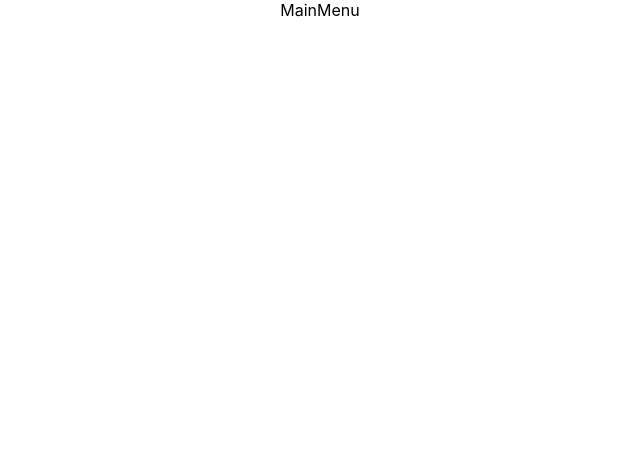
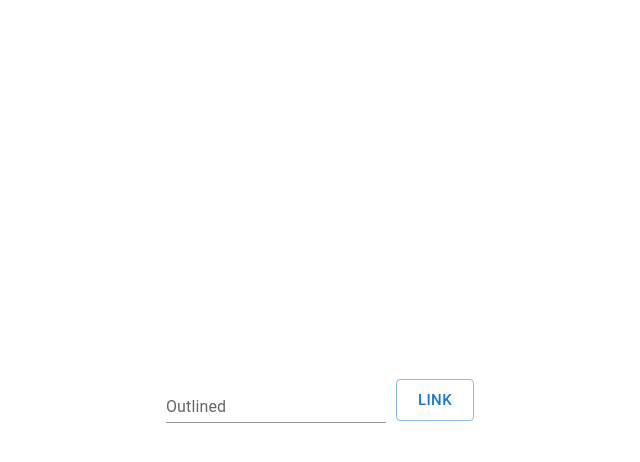
Before and after one commit to Paris22/git-browser, a React (Create React App) app: page / in a window 1280 px wide. Shown: the top 462 px of the page, without its empty margins (320-960 px from the left). Built offline with nearby package versions, Linux system fonts and the light colour scheme.

Commit message:
add styled components, emotion, mui create boilerplate for main menu

```diff
--- a/package.json
+++ b/package.json
@@ -3,6 +3,10 @@
   "version": "0.1.0",
   "private": true,
   "dependencies": {
+    "@emotion/react": "^11.9.0",
+    "@emotion/styled": "^11.8.1",
+    "@mui/material": "^5.8.2",
+    "@mui/styled-engine-sc": "^5.8.0",
     "@testing-library/jest-dom": "^5.16.4",
     "@testing-library/react": "^13.3.0",
     "@testing-library/user-event": "^13.5.0",
@@ -10,6 +14,7 @@
     "react-dom": "^18.1.0",
     "react-router-dom": "^6.3.0",
     "react-scripts": "5.0.1",
+    "styled-components": "^5.3.5",
     "web-vitals": "^2.1.4"
   },
   "scripts": {
--- a/src/App.css
+++ /dev/null
@@ -1,38 +0,0 @@
-.App {
-  text-align: center;
-}
-
-.App-logo {
-  height: 40vmin;
-  pointer-events: none;
-}
-
-@media (prefers-reduced-motion: no-preference) {
-  .App-logo {
-    animation: App-logo-spin infinite 20s linear;
-  }
-}
-
-.App-header {
-  background-color: #282c34;
-  min-height: 100vh;
-  display: flex;
-  flex-direction: column;
-  align-items: center;
-  justify-content: center;
-  font-size: calc(10px + 2vmin);
-  color: white;
-}
-
-.App-link {
-  color: #61dafb;
-}
-
-@keyframes App-logo-spin {
-  from {
-    transform: rotate(0deg);
-  }
-  to {
-    transform: rotate(360deg);
-  }
-}
--- a/src/App.js
+++ b/src/App.js
@@ -1,5 +1,3 @@
-// import logo from './logo.svg';
-import './App.css';
 import {
     Routes,
     Route,
@@ -10,13 +8,13 @@ import UserRepositoryName from "./Components/user-repository-name/user-repositor
 
 function App() {
   return (
-    <div className="App">
+    <>
         <Routes>
             <Route path="/" element={<MainMenu />}/>
             <Route path="/rep-name" element={<RepositoryName />}/>
             <Route path="/user-rep-name" element={<UserRepositoryName />}/>
         </Routes>
-    </div>
+    </>
   );
 }
 
--- /dev/null
+++ b/src/App.styled.js
@@ -0,0 +1,6 @@
+import styled from "styled-components"
+
+
+export const AppWrapper = styled.div`
+
+`
--- a/src/Components/main-Menu/main-menu.js
+++ b/src/Components/main-Menu/main-menu.js
@@ -1,10 +1,27 @@
-import React from 'react';
+import React, {useState} from 'react';
+import {TextField, Button} from "@mui/material";
+import {ButtonWrapper, MainMenuWrapper} from "./main-menu.styled";
+
 
 const MainMenu = () => {
+    const [username, setUsername] = useState('')
+    const changeInputField = (e) => {
+            setUsername(e.target.value)
+    }
+
     return (
-        <div>
-            MainMenu
-        </div>
+        <MainMenuWrapper>
+            <TextField id="outlined-basic" label="Outlined" variant="standard" size="small"
+                       value={username}
+                       onChange={changeInputField}
+            />
+            <ButtonWrapper>
+                <Button variant="outlined" href="#outlined-buttons" size="large">
+                    Link
+                </Button>
+            </ButtonWrapper>
+        </MainMenuWrapper>
+
     );
 };
 
--- /dev/null
+++ b/src/Components/main-Menu/main-menu.styled.js
@@ -0,0 +1,15 @@
+import styled from 'styled-components'
+
+export const MainMenuWrapper = styled.div`
+  display: flex;
+  justify-content: center;
+  align-items: center;
+  min-height: 100vh;
+`
+
+export const ButtonWrapper = styled.div`
+display: flex;
+justify-content: center;
+align-items: center;
+margin-left: 10px;
+`
--- /dev/null
+++ b/src/configs/global.styled.js
@@ -0,0 +1,18 @@
+import { createGlobalStyle } from "styled-components"
+
+export const GlobalStyle = createGlobalStyle`
+  html {
+    height: 100vh;
+  }
+  body {
+    margin: 0;
+    padding: 0;
+    min-height: 100vh;
+    font-family:Open-Sans, Helvetica, Sans-Serif, serif;
+    box-sizing: border-box;
+    scroll-behavior: smooth;
+  }
+  #root {
+    min-height: 100vh;
+  }
+`
--- a/src/index.js
+++ b/src/index.js
@@ -6,11 +6,13 @@ import {
 import './index.css';
 import App from './App';
 import reportWebVitals from './reportWebVitals';
+import {GlobalStyle} from "./configs/global.styled";
 
 const root = ReactDOM.createRoot(document.getElementById('root'));
 root.render(
     <BrowserRouter>
         <React.StrictMode>
+            <GlobalStyle/>
             <App/>
         </React.StrictMode>
     </BrowserRouter>
```
Also changed, not shown: 1 other file (tests, documents, lock files or other folders).
